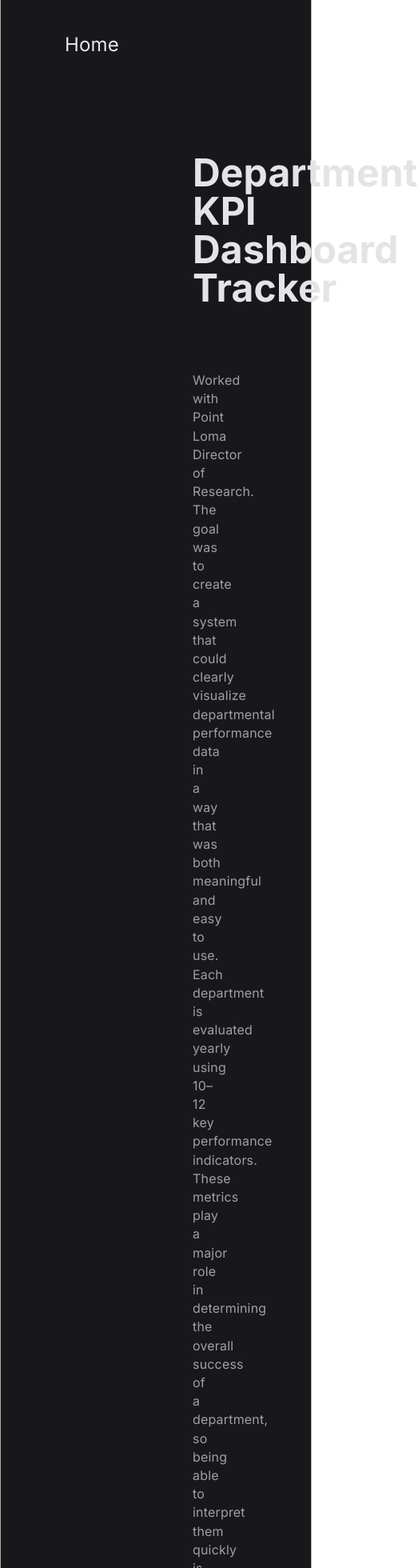
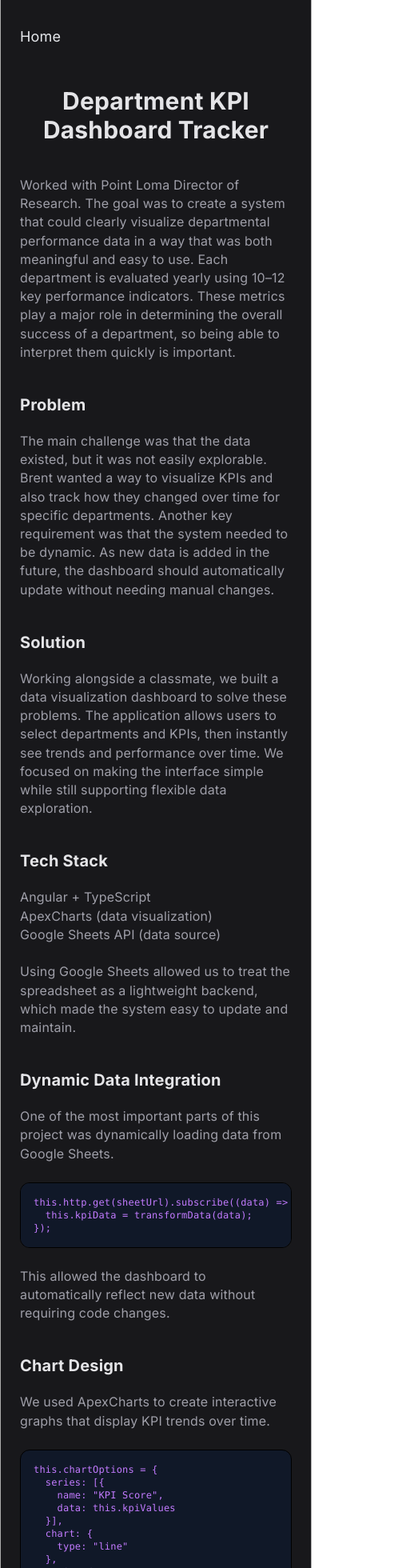
Before and after one commit to jb-pryor/portfoli0, a React (Vite) app: page /Project1 in a window 390 px wide. Shown: the top 1960 px of the page at 80% size, 523 px wide, since content can reach past the window. Built offline with nearby package versions, Linux system fonts and the light colour scheme.

Commit message:
fixed proj1 page mobile view

```diff
--- a/src/pages/Project1.tsx
+++ b/src/pages/Project1.tsx
@@ -1,38 +1,48 @@
-//imports
 import { Link } from "react-router-dom";
 
 function Project1() {
 
   return (
     <>
-    <div className='bg-zinc-900 text-zinc-400 min-h-screen font-[Inter] pl-20 pr-20 text-left text-white'>
+    <div className='bg-zinc-900 text-zinc-400 min-h-screen font-[Inter] px-6 md:px-20 text-left text-white'>
 
-      <div className='flex gap-25 text-2xl mt-10'>
-        <Link to="/"><div className='text-gray-200 transition-ease hover:text-[#7b00ff] cursor-pointer'>Home</div></Link>
+      {/* Nav */}
+      <div className='flex gap-8 md:gap-25 text-lg md:text-2xl pt-8 md:mt-10'>
+        <Link to="/"><div className='text-gray-200 hover:text-[#7b00ff] cursor-pointer'>Home</div></Link>
       </div>
-      <h1 className="ml-40 mr-40 text-center text-5xl text-zinc-200 font-bold mt-30">Department KPI Dashboard Tracker</h1>
-      <div className="mt-20 ml-40 mr-40">Worked with Point Loma Director of Research. The goal was to create a system that could clearly visualize departmental performance data in a way that was both meaningful and easy to use. Each department is evaluated yearly using 10–12 key performance indicators. These metrics play a major role in determining the overall success of a department, so being able to interpret them quickly is important.</div>
 
-      <div className="mt-20 mr-40 ml-40 font-bold text-xl text-zinc-200">Problem</div>
-      <div className="mt-5 ml-40 mr-40">The main challenge was that the data existed, but it was not easily explorable. Brent wanted a way to visualize KPIs and also track how they changed over time for specific departments. Another key requirement was that the system needed to be dynamic. As new data is added in the future, the dashboard should automatically update without needing manual changes.</div>
+      <h1 className="md:ml-40 md:mr-40 text-center text-3xl md:text-5xl text-zinc-200 font-bold mt-12 md:mt-30">
+        Department KPI Dashboard Tracker
+      </h1>
 
-      <div className="mt-20 ml-40 mr-40 font-bold text-xl text-zinc-200">Solution</div>
+      <div className="mt-10 md:mt-20 md:ml-40 md:mr-40">
+        Worked with Point Loma Director of Research. The goal was to create a system that could clearly visualize departmental performance data in a way that was both meaningful and easy to use. Each department is evaluated yearly using 10–12 key performance indicators. These metrics play a major role in determining the overall success of a department, so being able to interpret them quickly is important.
+      </div>
 
-      <div className="mt-5 ml-40 mr-40">Working alongside a classmate, we built a data visualization dashboard to solve these problems. The application allows users to select departments and KPIs, then instantly see trends and performance over time. We focused on making the interface simple while still supporting flexible data exploration.</div>
+      <div className="mt-10 md:mt-20 md:mr-40 md:ml-40 font-bold text-xl text-zinc-200">Problem</div>
+      <div className="mt-5 md:ml-40 md:mr-40">
+        The main challenge was that the data existed, but it was not easily explorable. Brent wanted a way to visualize KPIs and also track how they changed over time for specific departments. Another key requirement was that the system needed to be dynamic. As new data is added in the future, the dashboard should automatically update without needing manual changes.
+      </div>
 
-      <div className="mt-20 ml-40 mr-40 font-bold text-xl text-zinc-200">Tech Stack</div>
+      <div className="mt-10 md:mt-20 md:ml-40 md:mr-40 font-bold text-xl text-zinc-200">Solution</div>
+      <div className="mt-5 md:ml-40 md:mr-40">
+        Working alongside a classmate, we built a data visualization dashboard to solve these problems. The application allows users to select departments and KPIs, then instantly see trends and performance over time. We focused on making the interface simple while still supporting flexible data exploration.
+      </div>
 
-      <div className="mt-5 ml-40 mr-40">Angular + TypeScript
-ApexCharts (data visualization)
-Google Sheets API (data source)
+      <div className="mt-10 md:mt-20 md:ml-40 md:mr-40 font-bold text-xl text-zinc-200">Tech Stack</div>
+      <div className="mt-5 md:ml-40 md:mr-40">
+        Angular + TypeScript<br/>
+        ApexCharts (data visualization)<br/>
+        Google Sheets API (data source)<br/><br/>
+        Using Google Sheets allowed us to treat the spreadsheet as a lightweight backend, which made the system easy to update and maintain.
+      </div>
 
-Using Google Sheets allowed us to treat the spreadsheet as a lightweight backend, which made the system easy to update and maintain.</div>
+      <div className="mt-10 md:mt-20 md:ml-40 md:mr-40 font-bold text-xl text-zinc-200">Dynamic Data Integration</div>
+      <div className="mt-5 md:ml-40 md:mr-40">
+        One of the most important parts of this project was dynamically loading data from Google Sheets.
+      </div>
 
-      <div className="mt-20 ml-40 mr-40 font-bold text-xl text-zinc-200">Dynamic Data Integration</div>
-
-      <div className="mt-5 ml-40 mr-40">One of the most important parts of this project was dynamically loading data from Google Sheets.</div>
-
-      <pre className='mr-40 ml-40 mt-10 border border-black bg-gray-900 text-purple-400 p-4 rounded-xl overflow-x-auto text-sm'>
+      <pre className='md:mr-40 md:ml-40 mt-6 md:mt-10 border border-black bg-gray-900 text-purple-400 p-4 rounded-xl overflow-x-auto text-xs md:text-sm'>
         <code>
           {`this.http.get(sheetUrl).subscribe((data) => {
   this.kpiData = transformData(data);
@@ -40,13 +50,16 @@ Using Google Sheets allowed us to treat the spreadsheet as a lightweight backend
         </code>
       </pre>
 
-      <div className="mt-10 mr-40 ml-40">This allowed the dashboard to automatically reflect new data without requiring code changes.</div>
+      <div className="mt-6 md:mt-10 md:mr-40 md:ml-40">
+        This allowed the dashboard to automatically reflect new data without requiring code changes.
+      </div>
 
-      <div className="mt-20 mr-40 ml-40 font-bold text-xl text-zinc-200">Chart Design</div>
+      <div className="mt-10 md:mt-20 md:mr-40 md:ml-40 font-bold text-xl text-zinc-200">Chart Design</div>
+      <div className="mt-5 md:mt-10 md:ml-40 md:mr-40 mb-6 md:mb-15">
+        We used ApexCharts to create interactive graphs that display KPI trends over time.
+      </div>
 
-      <div className="mt-10 ml-40 mr-40 mb-15">We used ApexCharts to create interactive graphs that display KPI trends over time.</div>
-
-      <pre className='mr-40 ml-40 mt-10 bg-gray-900 border border-black text-purple-400 p-4 rounded-xl overflow-x-auto text-sm'>
+      <pre className='md:mr-40 md:ml-40 mt-6 md:mt-10 bg-gray-900 border border-black text-purple-400 p-4 rounded-xl overflow-x-auto text-xs md:text-sm'>
         <code>
           {`this.chartOptions = {
   series: [{
@@ -63,27 +76,35 @@ Using Google Sheets allowed us to treat the spreadsheet as a lightweight backend
         </code>
       </pre>
 
-      <div className="mt-10 ml-40 mr-40">We chose line charts because they clearly show progression and trends across multiple years.</div>
+      <div className="mt-6 md:mt-10 md:ml-40 md:mr-40">
+        We chose line charts because they clearly show progression and trends across multiple years.
+      </div>
 
-      <div className="mt-20 ml-40 mr-40 font-bold text-xl text-zinc-200">Design Decisions</div>
+      <div className="mt-10 md:mt-20 md:ml-40 md:mr-40 font-bold text-xl text-zinc-200">Design Decisions</div>
+      <div className="mt-5 md:ml-40 md:mr-40">
+        One important decision was prioritizing clarity over complexity. Instead of adding too many visual elements, we focused on making the data easy to read and interpret. We also structured the app so that adding a new KPI or department would not require rewriting logic, just updating the data source.
+      </div>
 
-      <div className="mt-5 ml-40 mr-40">One important decision was prioritizing clarity over complexity. Instead of adding too many visual elements, we focused on making the data easy to read and interpret. We also structured the app so that adding a new KPI or department would not require rewriting logic, just updating the data source.</div>
+      <div className="mt-6 md:mt-10 md:ml-40 md:mr-40">Image</div>
 
-      <div className="mt-10 ml-40 mr-40">IMage</div>
+      <div className="mt-6 md:mt-10 md:ml-40 md:mr-40">
+        The dashboard allows users to quickly compare performance across years and identify trends in specific KPIs.
+      </div>
 
-      <div className="mt-10 ml-40 mr-40">The dashboard allows users to quickly compare performance across years and identify trends in specific KPIs.</div>
+      <div className="mt-10 md:mt-20 md:ml-40 md:mr-40 font-bold text-xl text-zinc-200">Collaboration</div>
+      <div className="mt-5 md:ml-40 md:mr-40">
+        We met with Brent weekly to show progress and gather feedback. This helped ensure that the final product aligned with real-world needs rather than assumptions. Working with a real client also meant adapting quickly and making design decisions based on usability, not just technical preference.
+      </div>
 
-      <div className="mt-20 ml-40 mr-40 font-bold text-xl text-zinc-200">Collaboration</div>
+      <div className="mt-10 md:mt-20 md:ml-40 md:mr-40 font-bold text-xl text-zinc-200">What I Learned</div>
+      <div className="mt-5 md:ml-40 md:mr-40">
+        This project gave me practical experience building something for an actual user. It showed me how important communication, iteration, and feedback are when developing software. It also helped me better understand how to design systems that are flexible and scalable, especially when working with dynamic data.
+      </div>
 
-      <div className="mt-5 ml-40 mr-40">We met with Brent weekly to show progress and gather feedback. This helped ensure that the final product aligned with real-world needs rather than assumptions. Working with a real client also meant adapting quickly and making design decisions based on usability, not just technical preference.</div>
-
-      <div className="mt-20 ml-40 mr-40 font-bold text-xl text-zinc-200">What I Learned</div>
-
-      <div className="mt-5 ml-40 mr-40">This project gave me practical experience building something for an actual user. It showed me how important communication, iteration, and feedback are when developing software. It also helped me better understand how to design systems that are flexible and scalable, especially when working with dynamic data. </div>
-
-
-      <div className="mt-20 mr-40 ml-40 font-bold text-xl text-zinc-200">Final Thoughts</div>
-      <div className="mt-5 ml-40 mr-40 mb-10">This project was a great introduction to building a product driven by real requirements. It reinforced the importance of balancing technical implementation with user experience and long-term maintainability.</div>
+      <div className="mt-10 md:mt-20 md:mr-40 md:ml-40 font-bold text-xl text-zinc-200">Final Thoughts</div>
+      <div className="mt-5 md:ml-40 md:mr-40 mb-10 pb-10">
+        This project was a great introduction to building a product driven by real requirements. It reinforced the importance of balancing technical implementation with user experience and long-term maintainability.
+      </div>
 
     </div>
     </>
```
Lines whose indentation alone changed are shown as unchanged.
